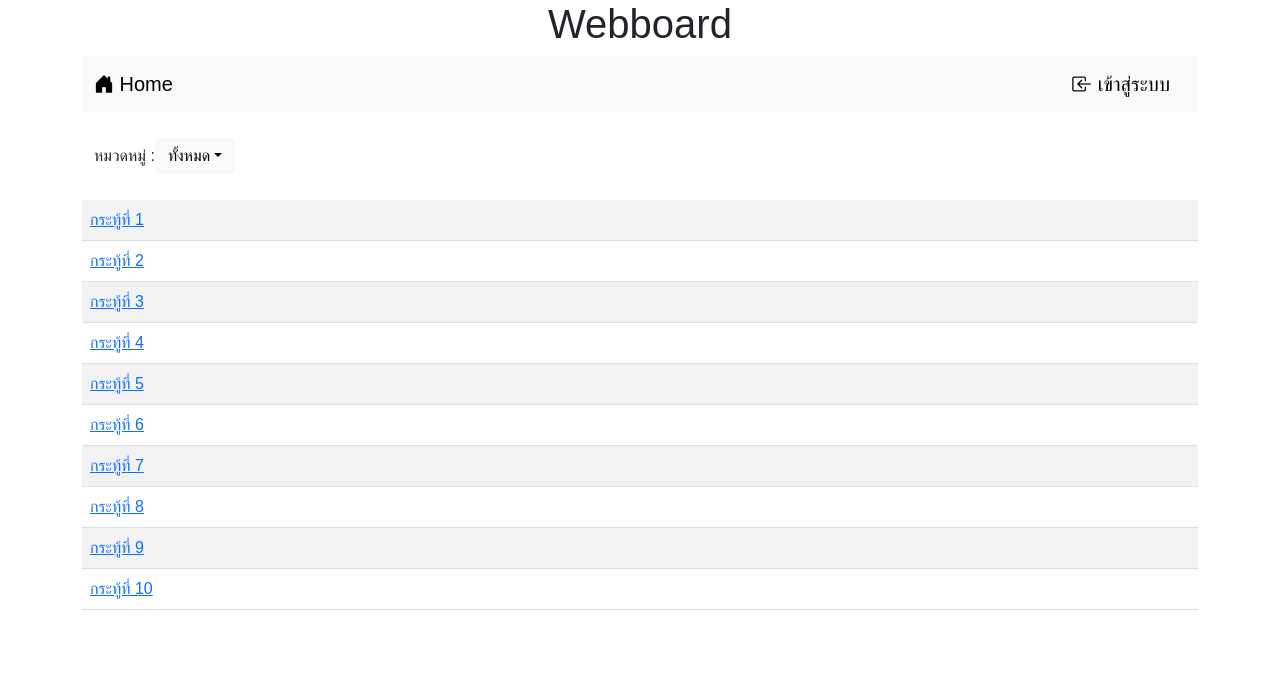
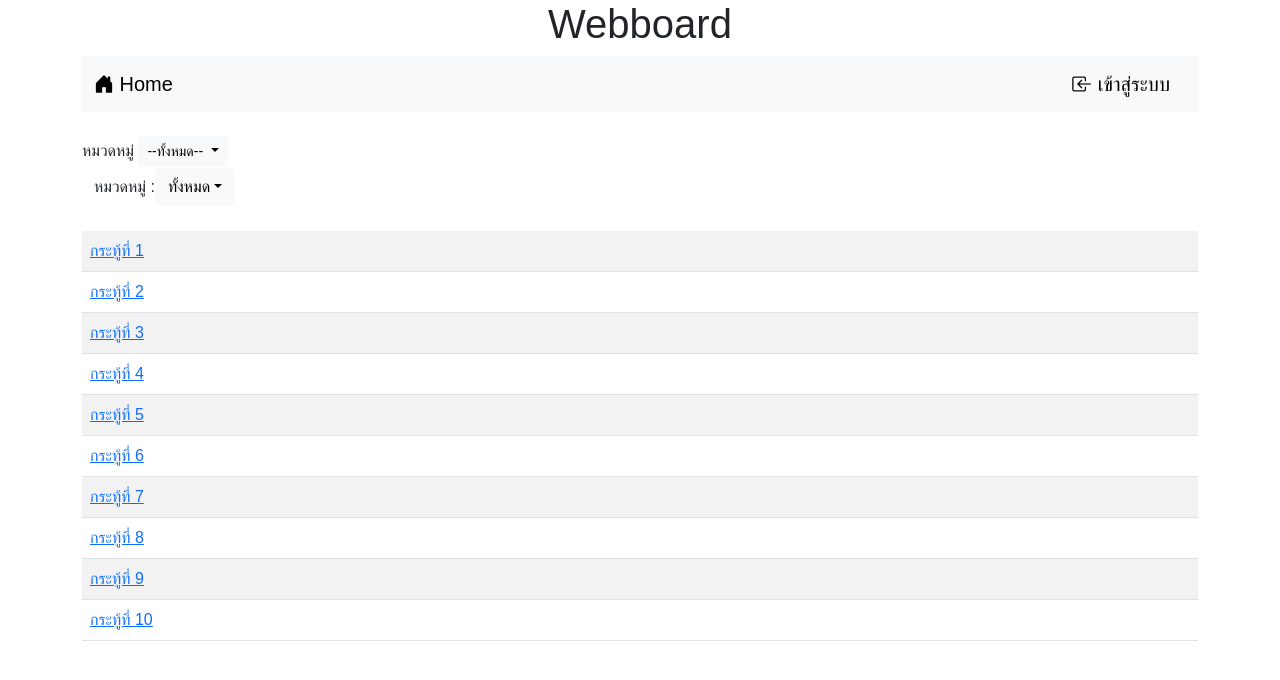
Before and after one commit to cryjamoo/Webboard-ECT_Jakkaphan, a PHP site: page / in a window 1280 px wide. Shown: the top 680 px of the page. Run offline with PHP 8.4, Linux system fonts and the light colour scheme.

Commit message:
Update index.php

```diff
--- a/index.php
+++ b/index.php
@@ -40,6 +40,25 @@ session_start();
                     </form>
                 </div>
             </nav><br>
+<div class="mt=-3 d-flex justify-content-between">
+    <div>
+        <label>หมวดหมู่</label>
+        <span class="dropdown">
+  <button class="btn btn-light btn-sm dropdown-toggle" type="button" data-bs-toggle="dropdown" aria-expanded="false">
+    --ทั้งหมด--
+  </button>
+  <ul class="dropdown-menu">
+    <li><a class="dropdown-item" href="#">ทั้งหมด</a></li>
+    <li><a class="dropdown-item" href="#">เรื่องเรียน</a></li>
+    <li><a class="dropdown-item" href="#">เรื่องทั่วไป</a></li>
+  </ul>
+</span>
+    </div>
+    <?php if(isset($_SESSION['id'])){ ?>
+    <div><a href="newpost.php" class="btn btn-success btn-sm">
+        <i class="bi bi-plus-lg"></i>สร้างกระทู้ใหม่</a></div>
+     <?php } ?>
+</div>
                 <nav class="nav navbar-expand-lg">
                     <div class="container-fluid">
                         <div class="collapse navbar-collapse">
```
